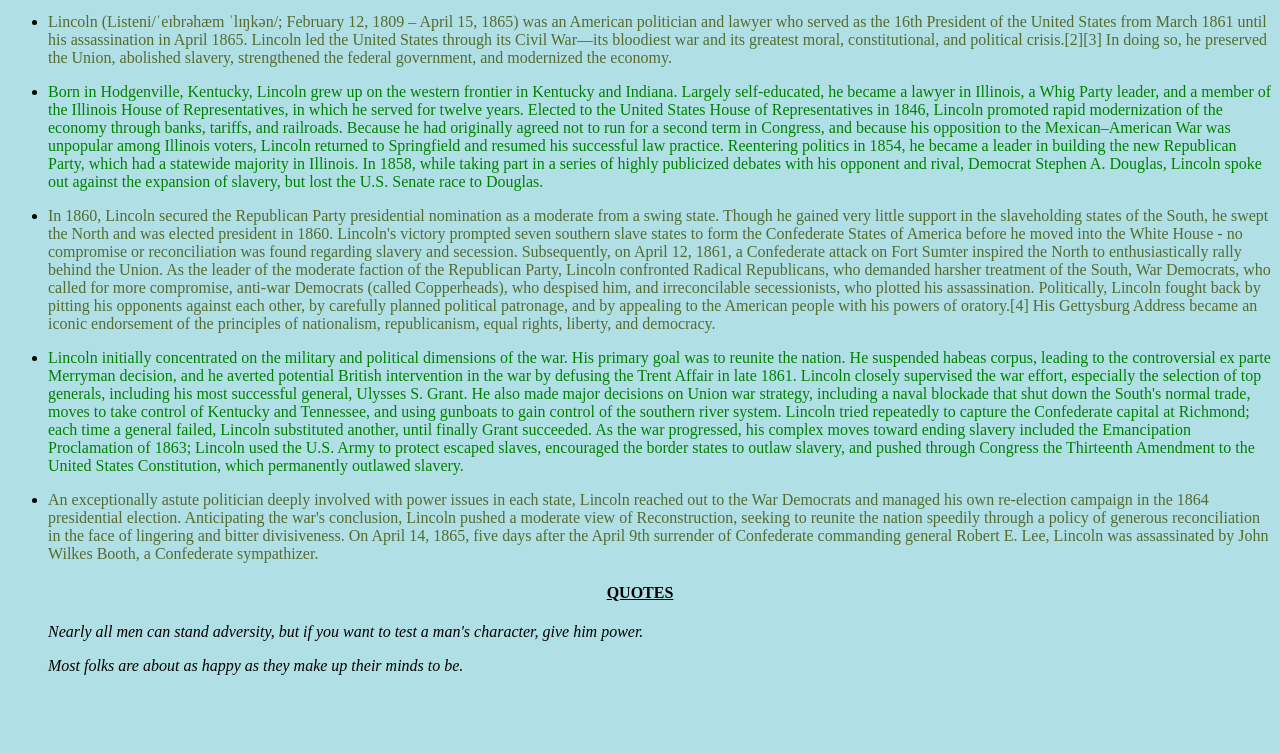
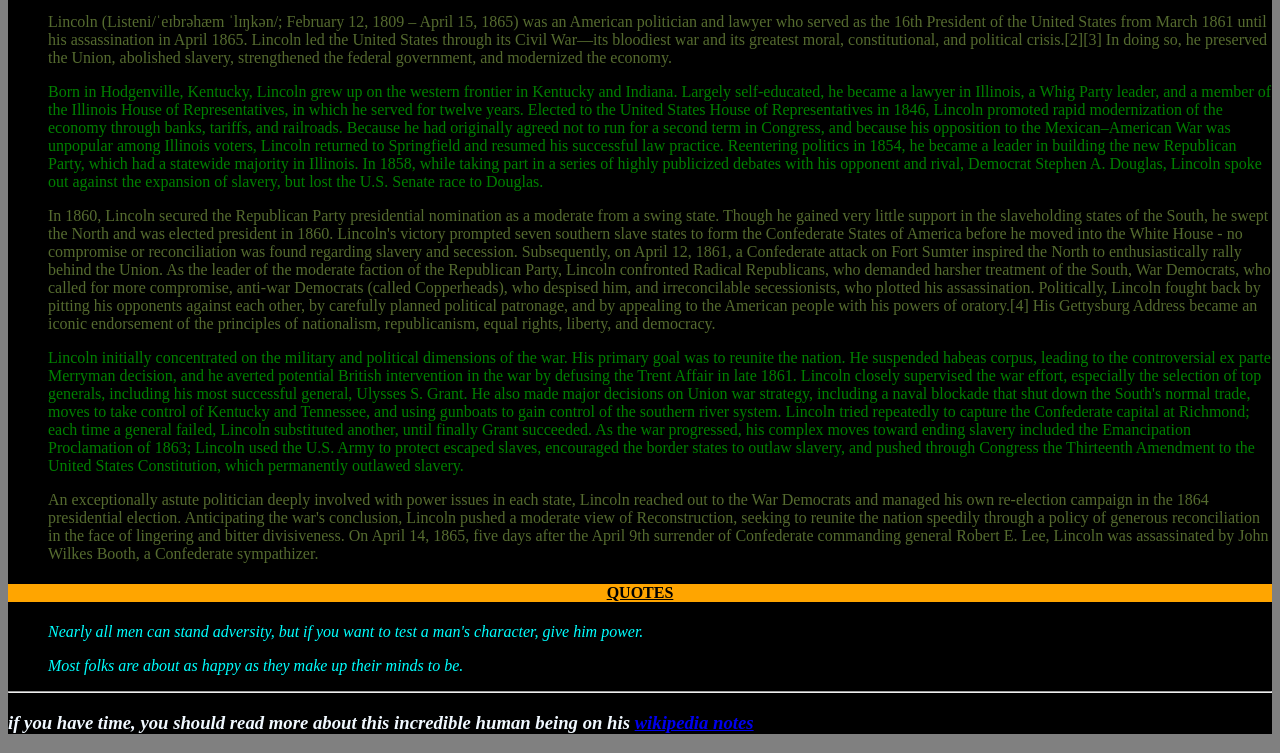
Before and after one commit to DevmashWeb/devmash-project-1-simple-html-page-pratiks14, a plain HTML site: page index.html in a window 1280 px wide. Shown: the part 383-1136 px from the top of the page. Before the commit the page ends 1074 px from the top, so only its background shows below. Drawn offline with Linux system fonts and the light colour scheme.

Commit message:
first commit

```diff
--- a/index.html
+++ b/index.html
@@ -5,8 +5,8 @@
 <link rel="stylesheet" type="text/css" href="test.css">
 <!--link rel="stylesheet" type="text/css" href="test2.css"-->
 </head>
-<body style="background-color:powderblue">
-<div style="background-color:grey height:100%">
+<body style="background-color:gray">
+<div class="greycolor">
 <div class="test1">
 	<center><h1 style="display:block;">Abraham Lincoln</h1></center>
 </div>
@@ -21,10 +21,12 @@ Born in Hodgenville, Kentucky, Lincoln grew up on the western frontier in Kentuc
 <li><p class="test2">
 An exceptionally astute politician deeply involved with power issues in each state, Lincoln reached out to the War Democrats and managed his own re-election campaign in the 1864 presidential election. Anticipating the war's conclusion, Lincoln pushed a moderate view of Reconstruction, seeking to reunite the nation speedily through a policy of generous reconciliation in the face of lingering and bitter divisiveness. On April 14, 1865, five days after the April 9th surrender of Confederate commanding general Robert E. Lee, Lincoln was assassinated by John Wilkes Booth, a Confederate sympathizer.
     </p></li></ul></div>
-    <center><h4><strong><u>QUOTES</u></strong></h4></center>
+    <center><h4 ><strong><u>QUOTES</u></strong></h4></center>
     <blockquote><i>Nearly all men can stand adversity, but if you want to test a man's character, give him power.</i>
 </blockquote>
     <blockquote><i>Most folks are about as happy as they make up their minds to be.</i></blockquote>
+    <hr color:blue;>
+    <div> <h3 class="t"><i> if you have time, you should read more about this incredible human being on his <a href="www.wikipedia.com">wikipedia notes</a></i> </h3></div>
 </div>
 </body>
 </html>
--- a/test.css
+++ b/test.css
@@ -10,7 +10,24 @@ color:darkolivegreen !important;
 {
 	color:green;
 }
-body :hover {
+img:hover {
   box-shadow: 0px 23px 46px -23px rgba(0, 0, 0, 0.75);
   transform: translateY(-10px);
 }
+blockquote
+{
+    color:aqua;
+}
+.greycolor
+{
+    background-color:black;
+    height:100%;
+}
+h4
+{
+    background-color:orange;
+}
+.t
+{
+    color:aliceblue;
+}
--- a/test2.css
+++ /dev/null
@@ -1,4 +0,0 @@
-*
-{
- background-color:green;
-}
```
